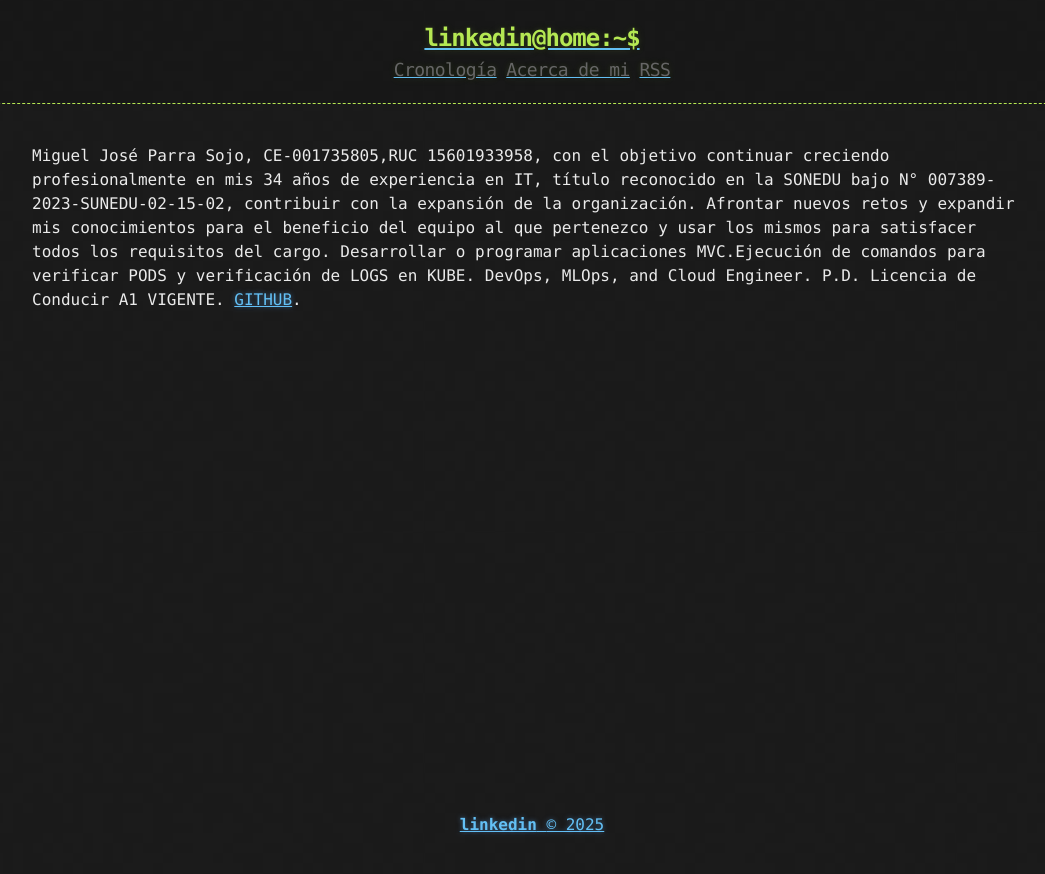
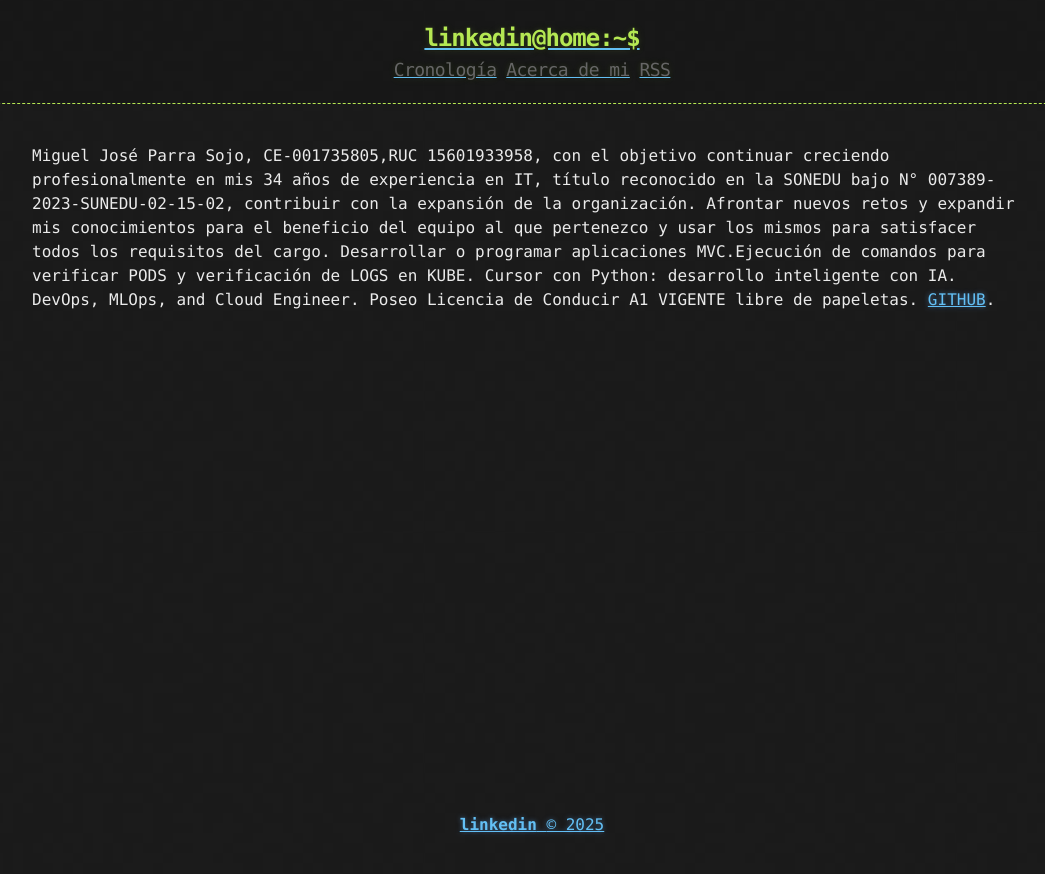
Before and after one commit to parramiguel/parramiguel.github.io, a Jekyll site: the page built from about.md, in a window 1280 px wide. Shown: the top 874 px of the page, without its empty margins (108-1153 px from the left). Built offline with Jekyll 4.4.1, drawn with Linux system fonts in a browser that asks for light colours.

Commit message:
Python con IA

```diff
--- a/about.md
+++ b/about.md
@@ -3,6 +3,5 @@ layout: page
 title: Acerca de mi
 ---
 
-Miguel José Parra Sojo, CE-001735805,RUC 15601933958, con el objetivo continuar creciendo profesionalmente en mis 34 años de experiencia en IT, título reconocido en la SONEDU bajo N° 007389-2023-SUNEDU-02-15-02, contribuir con la expansión de la organización. Afrontar nuevos retos y expandir mis conocimientos para el beneficio del equipo al que pertenezco y usar los mismos para satisfacer todos los requisitos del cargo. Desarrollar o programar aplicaciones MVC.Ejecución de comandos para verificar PODS y verificación de LOGS en KUBE.
-DevOps, MLOps, and Cloud Engineer. P.D. Licencia de Conducir A1 VIGENTE.
+Miguel José Parra Sojo, CE-001735805,RUC 15601933958, con el objetivo continuar creciendo profesionalmente en mis 34 años de experiencia en IT, título reconocido en la SONEDU bajo N° 007389-2023-SUNEDU-02-15-02, contribuir con la expansión de la organización. Afrontar nuevos retos y expandir mis conocimientos para el beneficio del equipo al que pertenezco y usar los mismos para satisfacer todos los requisitos del cargo. Desarrollar o programar aplicaciones MVC.Ejecución de comandos para verificar PODS y verificación de LOGS en KUBE. Cursor con Python: desarrollo inteligente con IA. DevOps, MLOps, and Cloud Engineer. Poseo Licencia de Conducir A1 VIGENTE libre de papeletas.
 [GITHUB](https://github.com/parramiguel).
```
